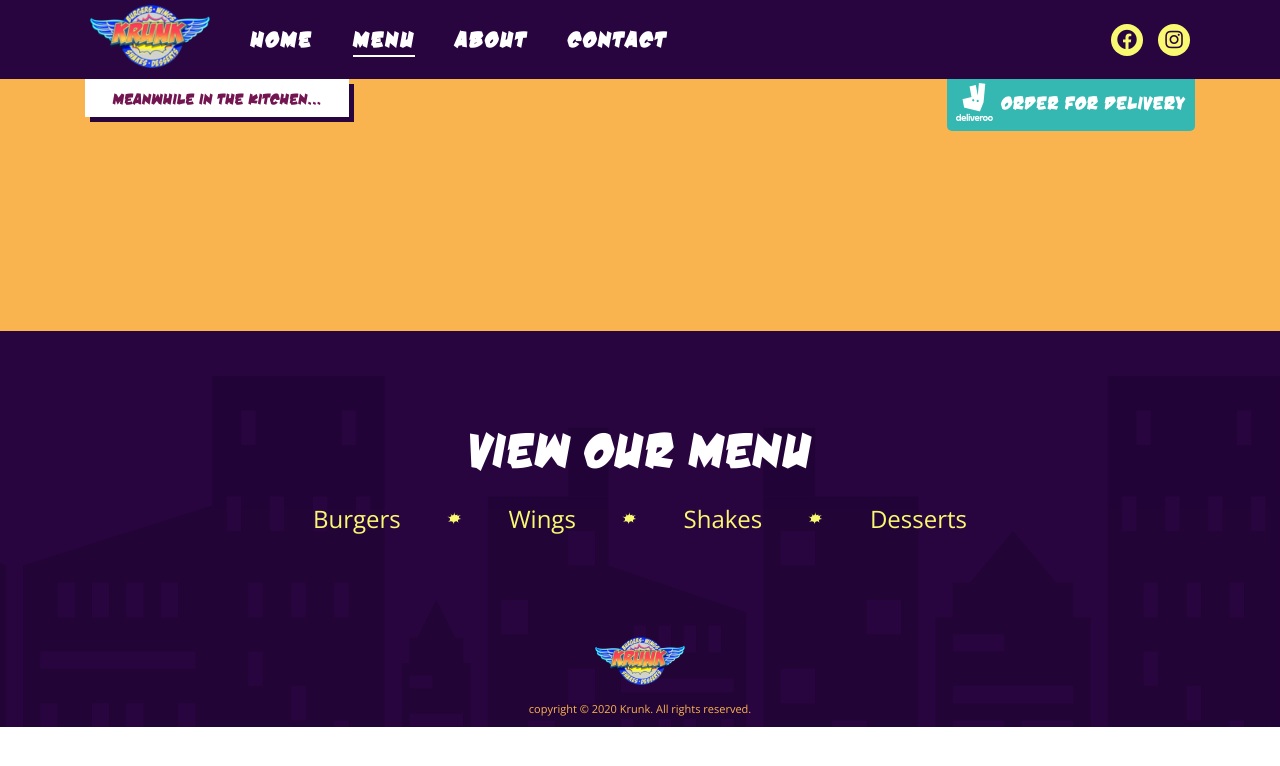
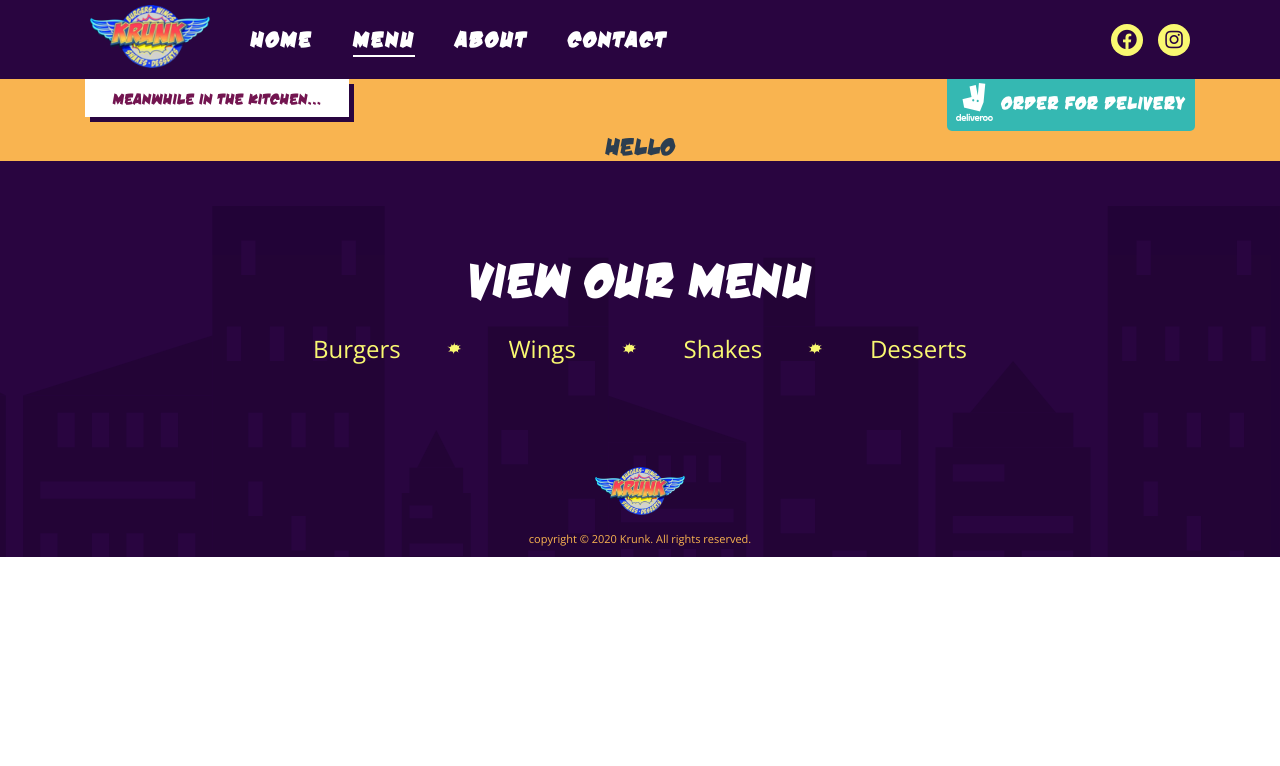
Before and after one commit to iamcstlouis/krunk-react-rebuild-2020, a React (Create React App) app: page /menu in a window 1280 px wide. Shown: the top 766 px of the page. Built offline with nearby package versions, Linux system fonts and the light colour scheme.

Commit message:
Adjusts structure of main tag and importing of ComicQuote and DeliverooWidget

```diff
--- a/src/App.js
+++ b/src/App.js
@@ -5,6 +5,7 @@ import { Route, Switch, useLocation } from 'react-router-dom';
 import { Container } from 'react-bootstrap';
 
 import Home from './pages/Home'
+import Menu from './pages/Menu';
 import ComicQuote from './components/ComicQuote';
 import DeliverooWidget from './components/DeliverooWidget';
 import Footer from './components/Footer';
@@ -23,8 +24,6 @@ function App() {
     <React.Fragment>
       <Header />
 
-      <Switch>
-        <Route exact path='/' component={Home} />
 
       <main className='main'>
         <div className='top-section-wrapper'>
@@ -35,9 +34,12 @@ function App() {
             </div>
           </Container>
         </div>
-          <Route path='menu' component={Home} />
+
+        <Switch>
+          <Route exact path='/' component={Home} />
+          <Route path='/menu' component={Menu} />
+        </Switch>
       </main>
-      </Switch>
 
       <Footer />
     </React.Fragment>
--- a/src/assets/scss/base.scss
+++ b/src/assets/scss/base.scss
@@ -47,11 +47,11 @@ ul {
 main {
     position: relative;
     background-color: #f9b450;
-    padding-bottom: 12rem;
+    // padding-bottom: 12rem;
 
-    @media screen and (min-width: 1280px) {
-        padding-bottom: 20rem;
-    }
+    // @media screen and (min-width: 1280px) {
+    //     padding-bottom: 20rem;
+    // }
 
     .top-section-wrapper {
 
--- /dev/null
+++ b/src/pages/Menu/MainContent/SubMenu/index.js
@@ -0,0 +1,11 @@
+import React from 'react'
+
+const SubMenu = () => {
+    return (
+        <div>
+            <h1>Hello</h1>
+        </div>
+    )
+}
+
+export default SubMenu
--- a/src/pages/Menu/MainContent/index.js
+++ b/src/pages/Menu/MainContent/index.js
@@ -0,0 +1,13 @@
+import React from 'react'
+
+import SubMenu from './SubMenu'
+
+const MainContent = () => {
+    return (
+        <React.Fragment>
+            <SubMenu />
+        </React.Fragment>
+    )
+}
+
+export default MainContent
--- /dev/null
+++ b/src/pages/Menu/index.js
@@ -0,0 +1,13 @@
+import React from 'react'
+
+import MainContent from './MainContent'
+
+const index = () => {
+    return (
+        <React.Fragment>
+            <MainContent />
+        </React.Fragment>
+    )
+}
+
+export default index
```
Also changed, not shown: src/pages/Menu/MainContent/SubMenu/styles.scss (added). Lines whose indentation alone changed are shown as unchanged.
